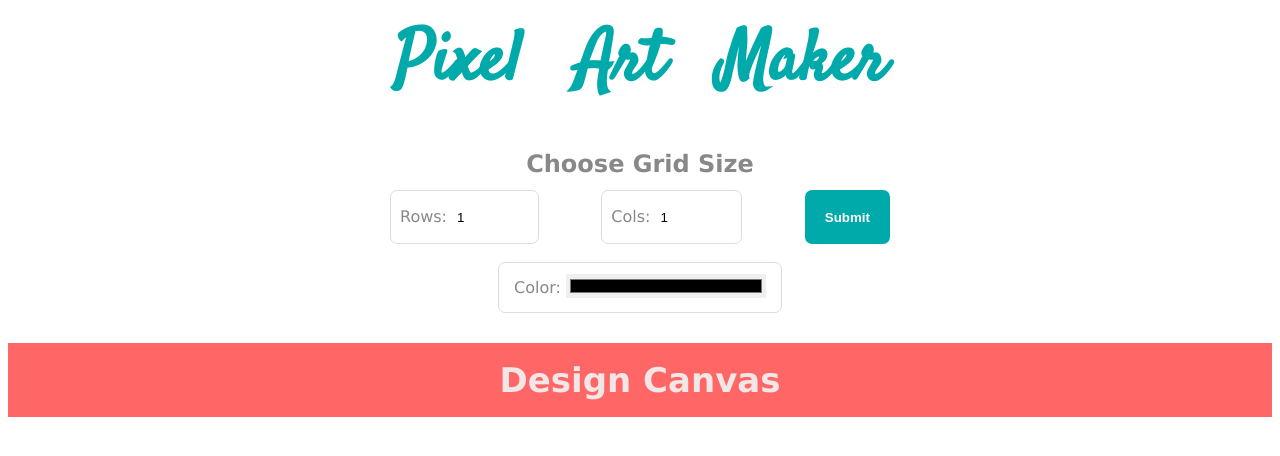
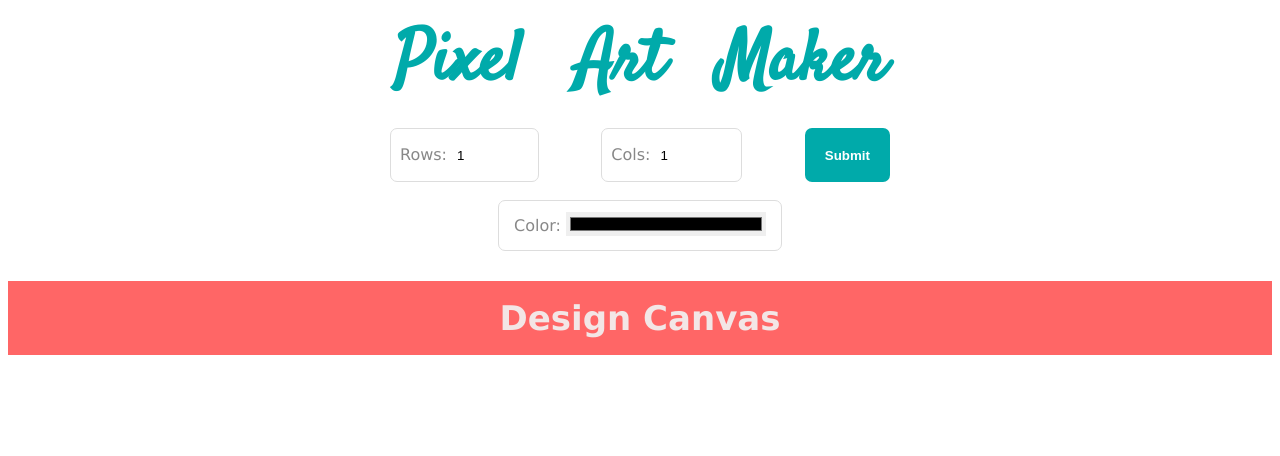
Before and after one commit to Alishakhov/pixel-art-maker, a plain HTML site: page index.html in a window 1280 px wide. Drawn offline with nearby package versions, Linux system fonts and the light colour scheme.

Commit message:
Remove h2 element

```diff
--- a/index.html
+++ b/index.html
@@ -12,7 +12,6 @@
         <h1>Pixel Art Maker</h1>
 	</header>
 	<main class="main">
-        <h2>Choose Grid Size</h2>
         <form id="sizePicker">
             <label class="customer-style">
                 Rows:
```
